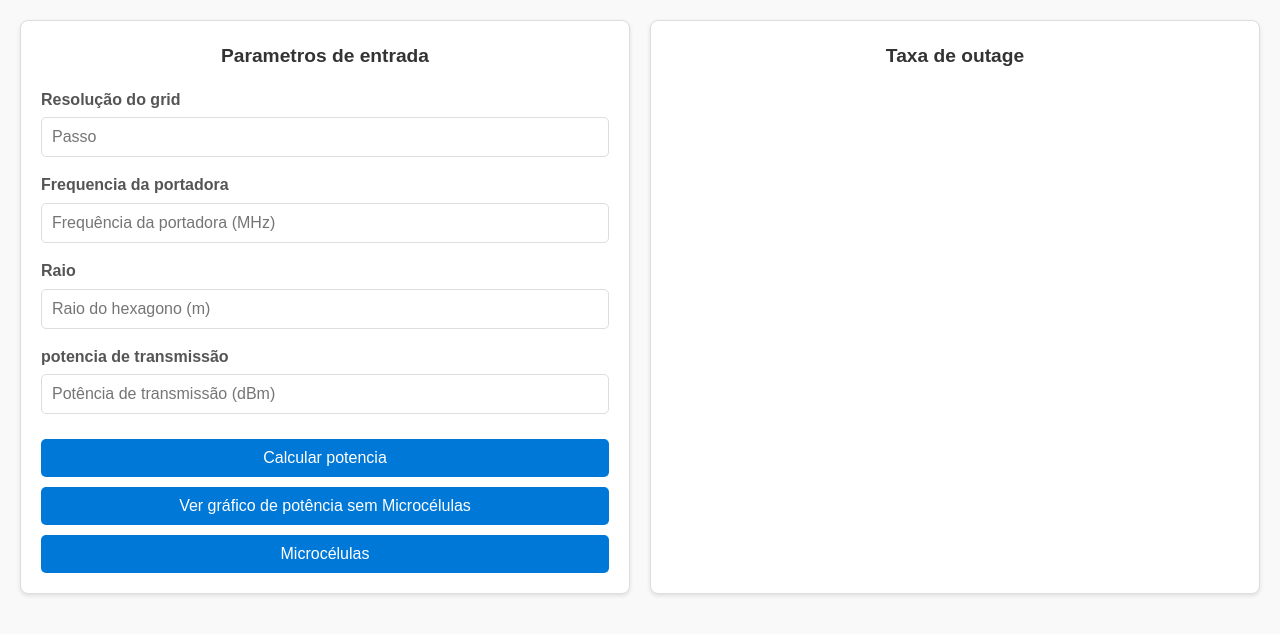
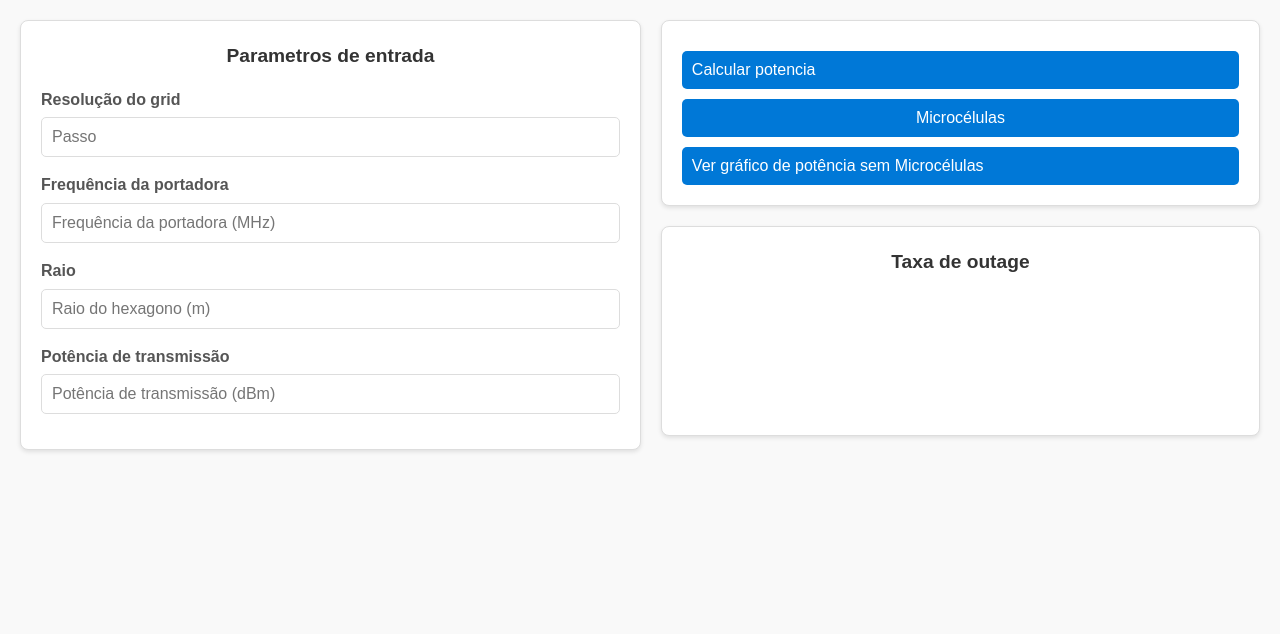
Before and after one commit to kalianemarques/hands-on_01, a website with bundled scripts: page public/index.html in a window 1280 px wide. Built offline with nearby package versions, Linux system fonts and the light colour scheme.

Commit message:
update interface

```diff
--- a/public/index.css
+++ b/public/index.css
@@ -54,7 +54,19 @@ body {
     border-radius: 5px;
 }
 
-#inputs button {
+/* Estilo para a seção de buttons */
+#buttons {
+    background: #ffffff;
+    border: 1px solid #ddd;
+    border-radius: 8px;
+    padding: 20px;
+    margin-bottom: 20px;
+    box-shadow: 0 2px 4px rgba(0, 0, 0, 0.1);
+    width: 100%;
+    max-width: 994px;
+}
+
+#buttons button {
     width: 100%;
     padding: 10px;
     font-size: 1rem;
@@ -65,9 +77,12 @@ body {
     cursor: pointer;
     margin-top: 10px;
     transition: background-color 0.3s;
+    gap: 8px;
+    display: flex;
+    flex-direction: column;
 }
 
-#inputs button:hover {
+#buttons button:hover {
     background-color: #005a9e;
 }
 
@@ -80,6 +95,7 @@ body {
     box-shadow: 0 2px 4px rgba(0, 0, 0, 0.1);
     width: 100%;
     max-width: 994px;
+    height: 210px;
 }
 
 #results p {
--- a/public/index.html
+++ b/public/index.html
@@ -16,7 +16,7 @@
                 <input type="number" id="step" placeholder="Passo">
             </div>
             <div>
-                <label for="">Frequencia da portadora</label>
+                <label for="">Frequência da portadora</label>
                 <input type="number" id="frequency" placeholder="Frequência da portadora (MHz)">
             </div>
             <div>
@@ -24,22 +24,26 @@
                 <input type="number" id="radius" placeholder="Raio do hexagono (m)">
             </div>
             <div>
-                <label for="">potencia de transmissão</label>
+                <label for="">Potência de transmissão</label>
                 <input type="number" id="power" placeholder="Potência de transmissão (dBm)">
             </div>
+        </section>
+        <div style="width: 100%; max-width: 994px;">
+            <section id="buttons">
                 <button id="calculateReceivedPower">Calcular potencia</button>
+                <button id="show-microcelula" disabled style="display: block;">Microcélulas</button>
                 <button id="viewReceivedPower" >Ver gráfico de potência sem Microcélulas</button>
-            <button id="show-microcelula" disabled style="display: block;">Microcélulas</button>
             </section>
             <section id="results">
                 <p>Taxa de outage</p>
                 <div id="macrocelula" style="display: none;">
-                <p >Macrocelula: <span id="result-outage-macrocelula"></span>%</p>
+                    <p style="text-align: left;">Taxa de outage sem microcélulas: <span id="result-outage-macrocelula"></span>%</p>
                 </div>
                 <div id="microcelula" style="display: none;">
-                <p>Microcelula: <span id="result-outage-microcelula"></span>%</p>
+                    <p style="text-align: left;">Taxa de outage com microcélulas: <span id="result-outage-microcelula"></span>%</p>
                 </div>
             </section>
+        </div>
     </div>
     <div id="results-region" style="display: flex; flex-direction: column;  width: 100%;justify-content: space-evenly;">
         <div style="display: flex;flex-direction: row;">
@@ -51,41 +55,28 @@
     <!-- -modal que controla as microcelulas adicionadas (nele é possível adicionar uma nova, deletar uma existente e deletar todas...) -->
     <div id="hidden" style="display: none; width: 100%; height: 100%; position: absolute; top: 0; left: 0; background-color: rgba(0, 0, 0, 0.5); z-index: 9999;">
         <div id="modal" style="position: absolute; top: 50%; left: 50%; transform: translate(-50%, -50%); background-color: white; padding: 20px; border-radius: 10px; box-shadow: 0 0 10px rgba(0, 0, 0, 0.5); width: 50%; height: 95%;">
-            <div style="display: flex; flex-direction: row; justify-content: space-between; align-items: center; width: 100%; height: 10%;">
-                <div style="margin: 0 40%;">Microcélulas</div>
+            <div style="display: flex; flex-direction: row; align-items: center; width: 100%; height: 10%;">
+                <div style="display: flex;justify-content: center; width: 100%;">Microcélulas</div>
                 <div id="close" style="cursor: pointer;padding: 20px;">X</div>
             </div>
             <div>
-                <!-- -confirmar quais os inputs necessários -->
-                <!-- <div>
-                    <label for="">Altura da antena</label>
-                    <input type="number" id="height" placeholder="Altura da microcelula (m)">
-                </div>
                 <div>
-                    <label for="">Frequencia da portadora</label>
-                    <input type="number" id="frequency-micro" placeholder="Frequência da portadora (MHz)">
-                </div>
-                <div>
-                    <label for="">Raio</label>
-                    <input type="number" id="radius-micro" placeholder="Raio do hexagono (m)">
-                </div> -->
-                <div>
-                    <label for="">potencia de transmissão</label>
+                    <label for="">Potência de transmissão</label>
                     <input type="number" id="power-micro" placeholder="Potência de transmissão (dBm)">
                 </div>
                 <div>
-                    <label for="">posição no eixo x</label>
-                    <input type="number" id="position-x" placeholder="posição em metros">
+                    <label for="">Posição no eixo x</label>
+                    <input type="number" id="position-x" placeholder="Posição em metros">
                 </div>
                 <div>
-                    <label for="">posição no eixo y</label>
-                    <input type="number" id="position-y" placeholder="posição em metros">
+                    <label for="">Posição no eixo y</label>
+                    <input type="number" id="position-y" placeholder="Posição em metros">
                 </div>
                 <p id="error-micro" class="error"></p>
                 <button id="add-microcelula">Adicionar Microcélula</button>
             </div>
             <button id="delet-all-microcelula" style="display: none;"> Deletar todas as microcélulas</button>
-            <div id="added-microcelula" style="max-height: 60%; overflow-y: auto; margin-top: 20px;">
+            <div id="added-microcelula" style="max-height: 45%; overflow-y: auto; margin-top: 20px;">
                 <!-- -cards de microcelulas serão adicionados via js -->
             </div>
         </div>
--- a/public/module/index.js
+++ b/public/module/index.js
@@ -184,4 +184,5 @@ btnCalculateReceivedPower.addEventListener("click", async function () {
     document.getElementById("macrocelula").style.display = "block";
     document.getElementById("result-outage-macrocelula").innerText = result[7].outage_taxa.toFixed(2);
     viewReceivedPower.style.display = "block";
+    document.getElementById("microcelula").style.display = "none";
 });
--- a/public/module/requests.js
+++ b/public/module/requests.js
@@ -1,4 +1,4 @@
-const API_URL = 'http://localhost:3001/api';
+const API_URL = 'http://localhost:3000/api';
 
 export async function powerAndOutage(frequency, radius, grid, EIRP ) {
     try {
```
Also changed, not shown: 1 other file. Lines whose indentation alone changed are shown as unchanged.
